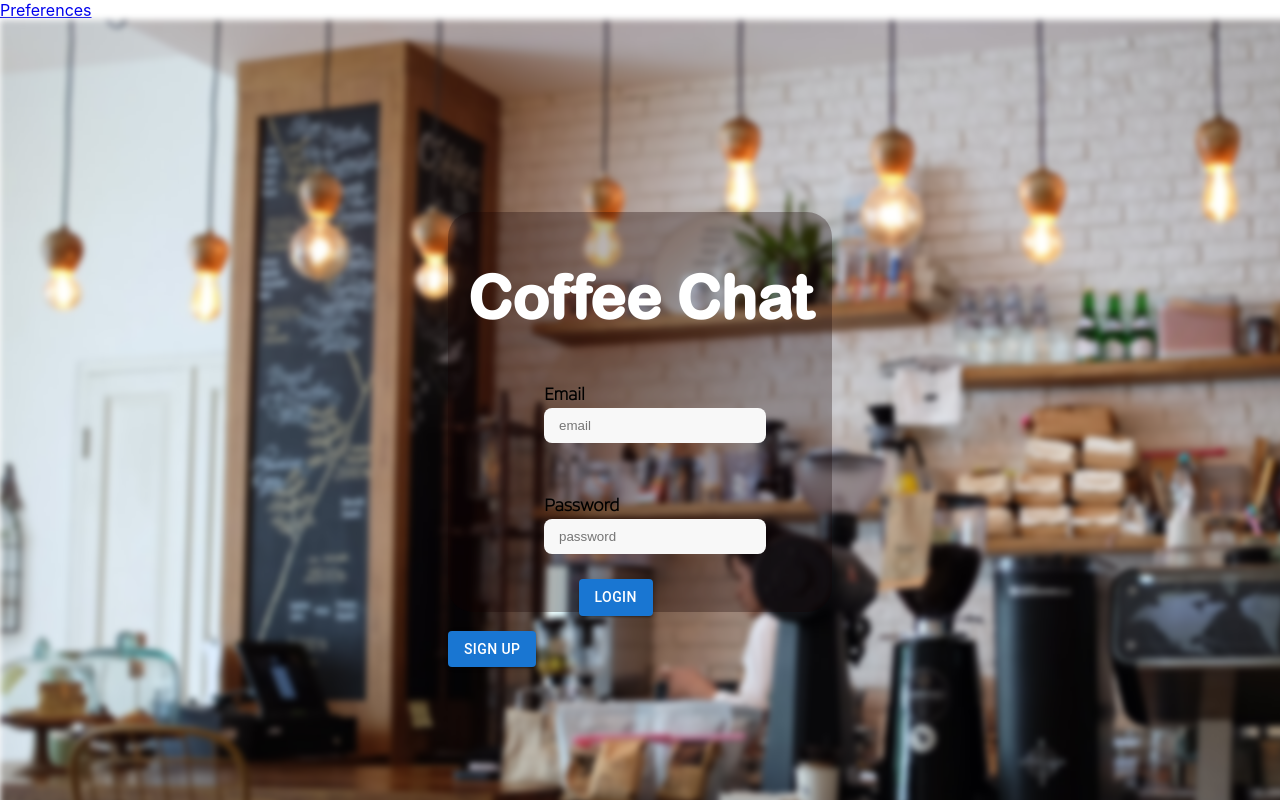
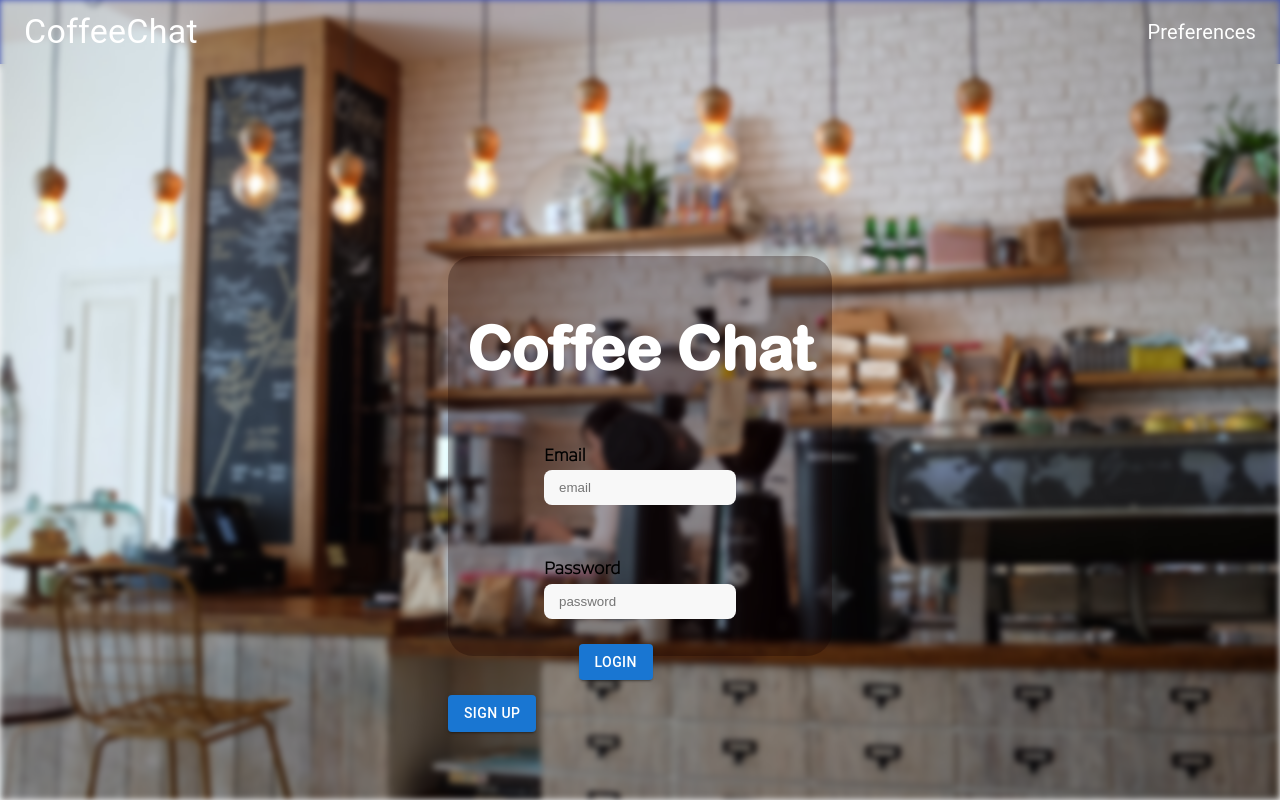
Before and after one commit to LachlanMountjoy/545, a React (Create React App) app in the folder coffeechat/: page / in a window 1280 px wide. Built offline with nearby package versions, Linux system fonts and the light colour scheme.

Commit message:
Basic NavBar

```diff
--- a/coffeechat/package.json
+++ b/coffeechat/package.json
@@ -5,6 +5,7 @@
   "dependencies": {
     "@emotion/react": "^11.7.0",
     "@emotion/styled": "^11.6.0",
+    "@material-ui/core": "^4.12.3",
     "@mui/material": "^5.2.1",
     "@testing-library/jest-dom": "^5.15.0",
     "@testing-library/react": "^11.2.7",
--- a/coffeechat/src/components/App/App.js
+++ b/coffeechat/src/components/App/App.js
@@ -14,9 +14,9 @@
 
 function App() {
   let [userObject, updateUser] = useState({});
+
   return (
     <Router>
-        <Link to ="/preferences">Preferences</Link>
       <div>
         {
           <Routes>
--- a/coffeechat/src/components/Dashboard/Dashboard.js
+++ b/coffeechat/src/components/Dashboard/Dashboard.js
@@ -1,5 +1,7 @@
 import React, { useState, useEffect } from 'react';
 import axios from 'axios';
+import NavBar from '../NavBar/NavBar.js';
+
 
 let backend_route = "http://127.0.0.1:8000/";
 
@@ -21,6 +23,8 @@
     if(meetings && meetings.length !== 0){
         return (
             // Iterate over the userObject's meeting field to display all the meetings for a User
+            <div>
+                <NavBar />
                 <div className="Meetings">
                     {meetings.map(meeting =>
                     (<div className="individualMeeting">
@@ -39,10 +43,11 @@
                     </ul>
                     </div>))}
                 </div>
+            </div>
         );
     }
     else{
-        return (<div><p>Currently no meetings scheduled!</p></div>)
+        return (<div><NavBar /><p>Currently no meetings scheduled!</p></div>)
     }
 }
 
--- a/coffeechat/src/components/Landing/Landing.js
+++ b/coffeechat/src/components/Landing/Landing.js
@@ -4,6 +4,7 @@
 import React from 'react';
 import {useNavigate} from 'react-router-dom';
 import Button from '@mui/material/Button';
+import NavBar from '../NavBar/NavBar.js';
 
 let backend_route = "http://127.0.0.1:8000/"
 
@@ -49,6 +50,7 @@
   return (
     <div className="Landing">
       <div className="background"> </div>
+      <NavBar />
       <div className="form-container">
         <h1>Coffee Chat</h1>
         <p hidden className="error">{"Invalid username or password input"} </p>
--- /dev/null
+++ b/coffeechat/src/components/NavBar/NavBar.js
@@ -0,0 +1,51 @@
+import React from "react";
+import {
+  AppBar,
+  Toolbar,
+  CssBaseline,
+  Typography,
+  makeStyles,
+} from "@material-ui/core";
+import { Link } from "react-router-dom";
+
+const useStyles = makeStyles((theme) => ({
+  navlinks: {
+    marginLeft: theme.spacing(10),
+    display: "flex",
+  },
+ logo: {
+    flexGrow: "1",
+    cursor: "pointer",
+  },
+  link: {
+    textDecoration: "none",
+    color: "white",
+    fontSize: "20px",
+    marginLeft: theme.spacing(20),
+    "&:hover": {
+      color: "yellow",
+      borderBottom: "1px solid white",
+    },
+  },
+}));
+
+function NavBar() {
+  const classes = useStyles();
+
+  return (
+    <AppBar position="static">
+      <CssBaseline />
+      <Toolbar>
+        <Typography variant="h4" className={classes.logo}>
+          CoffeeChat
+        </Typography>
+          <div className={classes.navlinks}>
+            <Link to="/preferences" className={classes.link}>
+              Preferences
+            </Link>
+          </div>
+      </Toolbar>
+    </AppBar>
+  );
+}
+export default NavBar;
--- a/coffeechat/src/components/Preferences/Preferences.js
+++ b/coffeechat/src/components/Preferences/Preferences.js
@@ -6,6 +6,7 @@
 import Button from '@mui/material/Button';
 import {useState, useEffect} from 'react';
 import axios from 'axios'
+import NavBar from '../NavBar/NavBar.js';
 
 let backend_route = "http://127.0.0.1:8000/"
 
@@ -61,9 +62,9 @@
         return f;
     }
     const keys = Object.keys(preferences);
-
     return (
         <div>
+            <NavBar />
             <FormGroup>
             <div className="Preferences">
                 {keys.map(key =>
```
Also changed, not shown: 1 other file (tests, documents, lock files or other folders). Lines whose indentation alone changed are shown as unchanged.
